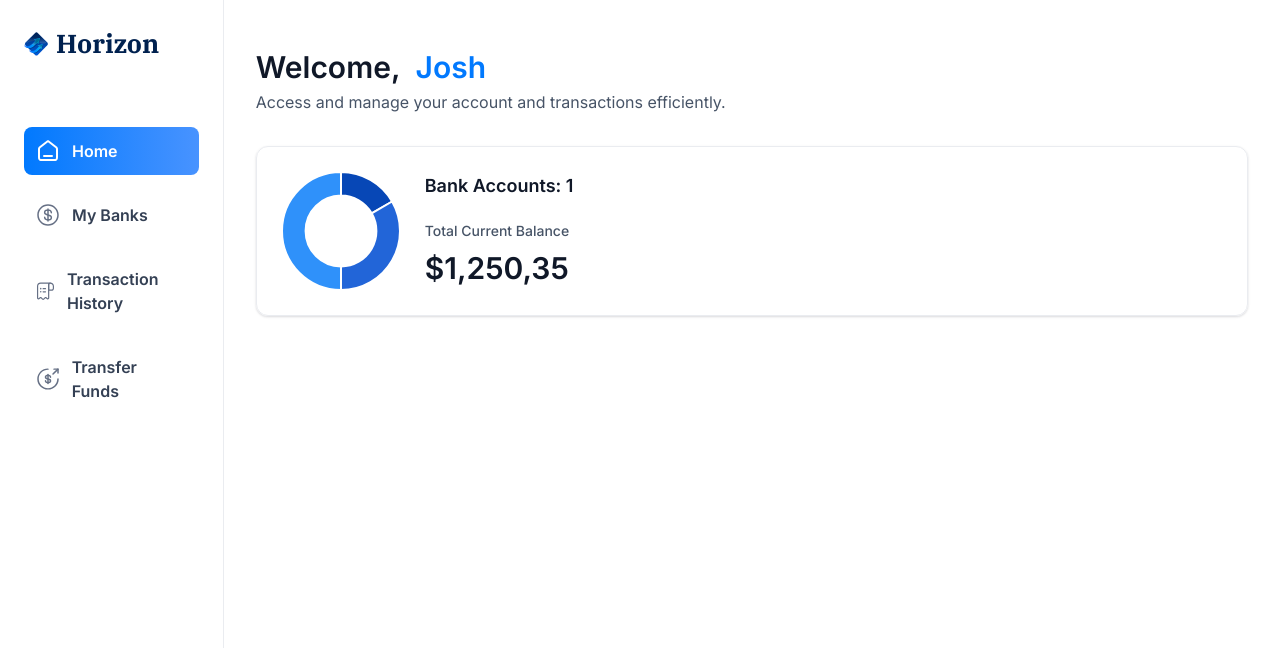
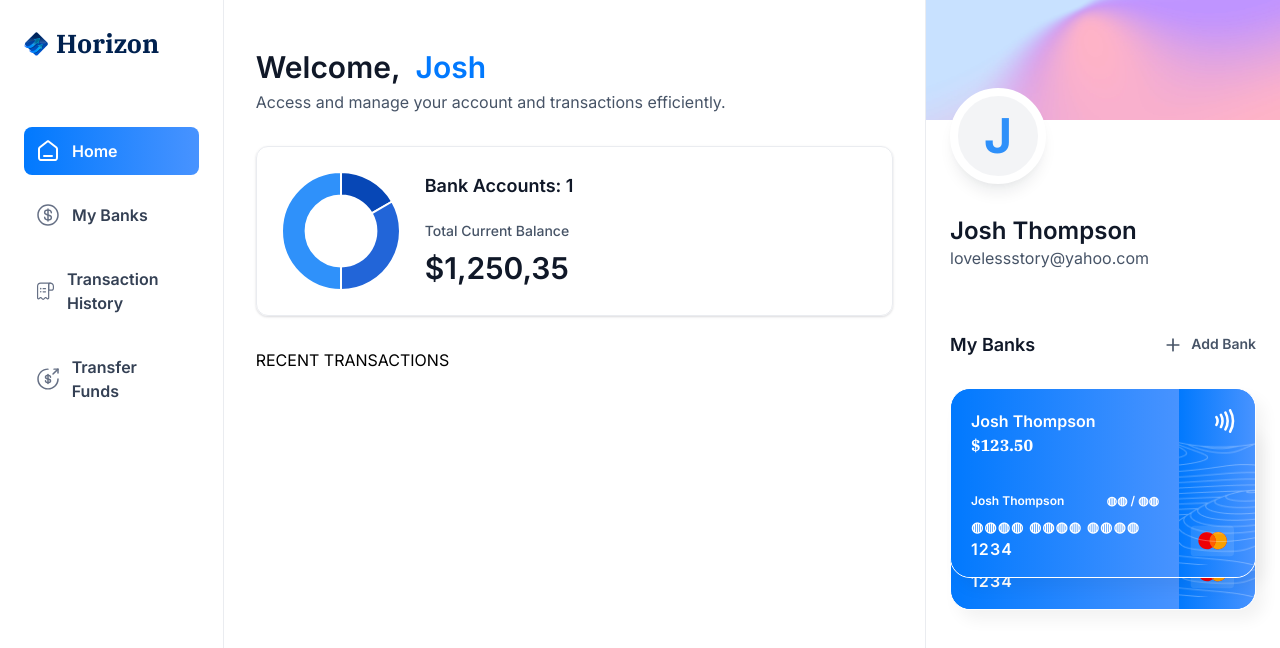
Before and after one commit to Sub-Par-Golfer/Banking-Platform, a Next.js app: page / in a window 1280 px wide. Shown: the top 648 px of the page. Built offline with nearby package versions, Linux system fonts and the light colour scheme.

Commit message:
implement the complete layout

```diff
--- /dev/null
+++ b/app/(root)/my-banks/page.tsx
@@ -0,0 +1,9 @@
+import React from 'react'
+
+const MyBanks = () => {
+  return (
+    <div>MyBanks</div>
+  )
+}
+
+export default MyBanks
--- a/app/(root)/page.tsx
+++ b/app/(root)/page.tsx
@@ -1,9 +1,10 @@
 import HeaderBox from '@/components/HeaderBox';
+import RightSideBar from '@/components/RightSideBar';
 import TotalBalanceBox from '@/components/TotalBalanceBox';
 import React from 'react'
 
 const Home = () => {
-    const loggedIn = { firstName: 'Josh' };
+    const loggedIn = { firstName: 'Josh', lastName: 'Thompson', email: 'lovelessstory@yahoo.com'};
   return (
     <section className='home'>
         <div className="home-content">
@@ -21,7 +22,14 @@
                 totalCurrentBalance={1250.35}
                 />
             </header>
+
+            RECENT TRANSACTIONS
         </div>
+        <RightSideBar
+        user={loggedIn}
+        transactions={[]}
+        banks={[ { currentBalance: 123.50 }, { currentBalance: 500 }]}
+        />
     </section>
   )
 }
--- /dev/null
+++ b/app/(root)/payment-transfer/page.tsx
@@ -0,0 +1,9 @@
+import React from 'react'
+
+const Transfer = () => {
+  return (
+    <div>Transfer</div>
+  )
+}
+
+export default Transfer
--- /dev/null
+++ b/app/(root)/transaction-history/page.tsx
@@ -0,0 +1,9 @@
+import React from 'react'
+
+const TransactionHistory = () => {
+  return (
+    <div>TransactionHistory</div>
+  )
+}
+
+export default TransactionHistory
--- /dev/null
+++ b/components/BankCard.tsx
@@ -0,0 +1,62 @@
+import { formatAmount } from '@/lib/utils'
+import Image from 'next/image'
+import Link from 'next/link'
+import React from 'react'
+
+const BankCard = ({ account, userName, showBalance = true }: CreditCardProps) => {
+  return (
+    <div className='flex flex-col'>
+        <Link href='/' className='bank-card'>
+        <div className="bank-card_content">
+            <div>
+                <h1 className="text-16 font-semibold text-white">
+                    {account.name || userName}
+                </h1>
+                <p className="font-ibm-plex-serif font-black text-white">
+                    {formatAmount(account.currentBalance)}
+                </p>
+            </div>
+            <article className='flex flex-col gap-2'>
+                <div className="flex justify-between">
+                    <h1 className="text-12 font-semibold text-white">
+                        {userName}
+                    </h1>
+                    <h2 className="text-12 font-semibold text-white">
+                    ◍◍ / ◍◍
+                    </h2>
+                </div>
+                <p className="text-14 font-semibold tracking-[1.1px] text-white">
+                ◍◍◍◍ ◍◍◍◍ ◍◍◍◍ <span className="text-16">{1234}</span>
+                </p>
+            </article>
+        </div>
+
+        <div className="bank-card_icon">
+            <Image
+            src="/icons/Paypass.svg"
+            width={20}
+            height={24}
+            alt="pay"
+            />
+            <Image
+            src="/icons/mastercard.svg"
+            width={45}
+            height={32}
+            alt="mastercard"
+            className='ml-5'
+            />
+
+        </div>
+        <Image
+        src="/icons/lines.png"
+        width={316}
+        height={190}
+        alt='lines'
+        className='absolute top-0 left-0' />
+        </Link>
+        {/* COPY */}
+    </div>
+  )
+}
+
+export default BankCard
--- a/components/MobileNav.tsx
+++ b/components/MobileNav.tsx
@@ -7,7 +7,7 @@
   SheetHeader,
   SheetTitle,
   SheetTrigger,
-} from "@/components/ui/sheet";
+} from "@/components/sheet";
 import Image from "next/image";
 import Link from "next/link";
 import { sidebarLinks } from "@/constants";
--- /dev/null
+++ b/components/RightSideBar.tsx
@@ -0,0 +1,67 @@
+import Image from 'next/image'
+import Link from 'next/link'
+import React from 'react'
+import BankCard from './BankCard'
+
+const RightSideBar = ({ user, transactions, banks}: RightSidebarProps) => {
+  return (
+    <aside className='right-sidebar'>
+        <section className="flex flex-col pb-8">
+            <div className="profile-banner" />
+            <div className="profile">
+                <div className="profile-img">
+                    <span className='text-5xl font-bold text-blue-500'>{user.firstName[0]}</span>
+                </div>
+                <div className="profile-details">
+                    <h1 className="profile-name">
+                        {user.firstName} {user.lastName}
+                    </h1>
+                    <p className="profile-email">
+                        {user.email}
+                    </p>
+                </div>
+            </div>
+        </section>
+
+        <section className='banks'>
+            <div className="flex w-full justify-between">
+                <h2 className="header-2">My Banks</h2>
+                <Link href="/" className='flex gap-2'>
+                <Image src='/icons/plus.svg'
+                width={20}
+                height={20}
+                alt='plus'
+                />
+                <h2 className="text-14 font-semibold text-gray-600">
+                    Add Bank
+                </h2>
+                </Link>
+            </div>
+            {banks?.length > 0 && (
+                <div className="relative flex flex-1 flex-col items-center justify-center gap-5">
+                    <div className="relative z-10">
+                        <BankCard
+                        key={banks[0]}
+                        account={banks[0]}
+                        userName={`${user.firstName} ${user.lastName}`}
+                        showBalance={false}
+                        />
+                    </div>
+                    {banks[1] && (
+                        <div className='absolute right-0 top-8 w-[90%}'>
+                            <BankCard
+                            key={banks[1]}
+                            account={banks[1]}
+                            userName={`${user.firstName} ${user.lastName}`}
+                            showBalance={false}
+                            />
+                        </div>
+                    )}
+                </div>
+            )}
+        </section>
+    </aside>
+  )
+}
+
+export default RightSideBar
--- a/components/Sidebar.tsx
+++ b/components/Sidebar.tsx
@@ -59,7 +59,7 @@
         USER
       </nav>
 
-      USER
+      FOOTER
     </section>
   );
 };
```
Also changed, not shown: components/sheet.tsx (renamed from components/ui/sheet.tsx), public/icons/Mastercard1.svg (added), public/icons/Paypass1.svg (added).
